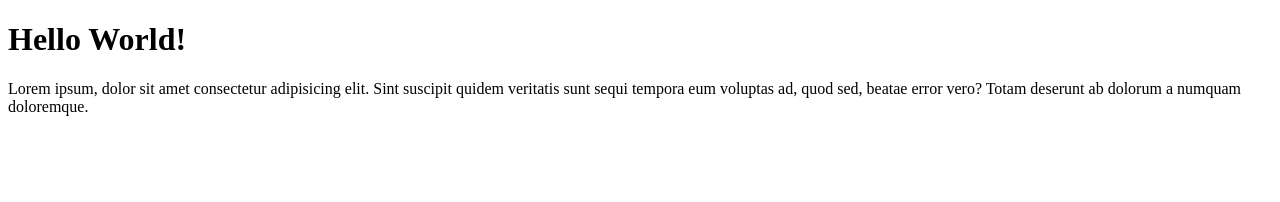
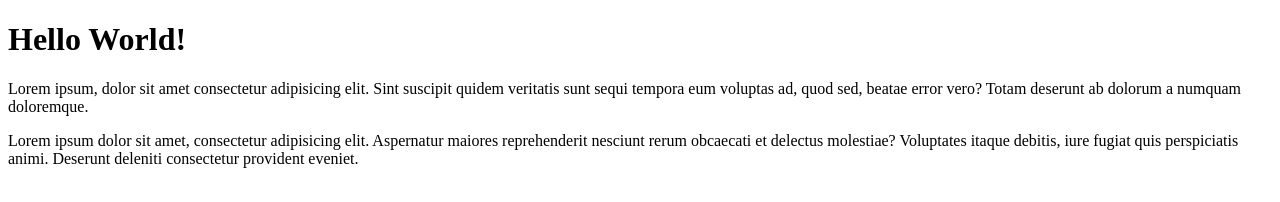
Before and after one commit to PrawiraRama/Rama-git-test, a plain HTML site: page index.html in a window 1280 px wide. Drawn offline with Linux system fonts and the light colour scheme.

Commit message:
menambahkan paragraf

```diff
--- a/index.html
+++ b/index.html
@@ -10,5 +10,6 @@
     <h1>Hello World!</h1>
 
     <p>Lorem ipsum, dolor sit amet consectetur adipisicing elit. Sint suscipit quidem veritatis sunt sequi tempora eum voluptas ad, quod sed, beatae error vero? Totam deserunt ab dolorum a numquam doloremque.</p>
+<p>Lorem ipsum dolor sit amet, consectetur adipisicing elit. Aspernatur maiores reprehenderit nesciunt rerum obcaecati et delectus molestiae? Voluptates itaque debitis, iure fugiat quis perspiciatis animi. Deserunt deleniti consectetur provident eveniet.</p>
 </body>
 </html>
```
